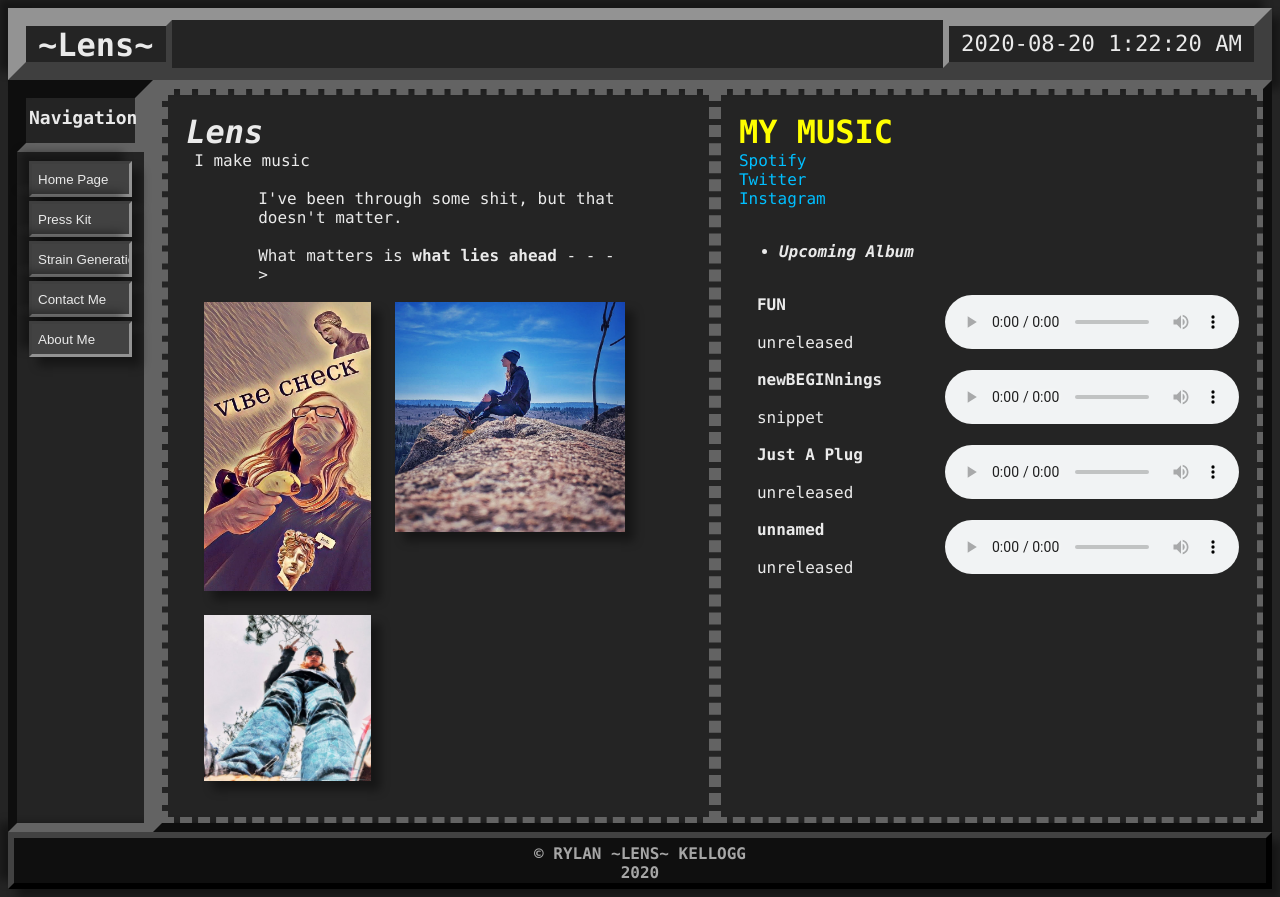
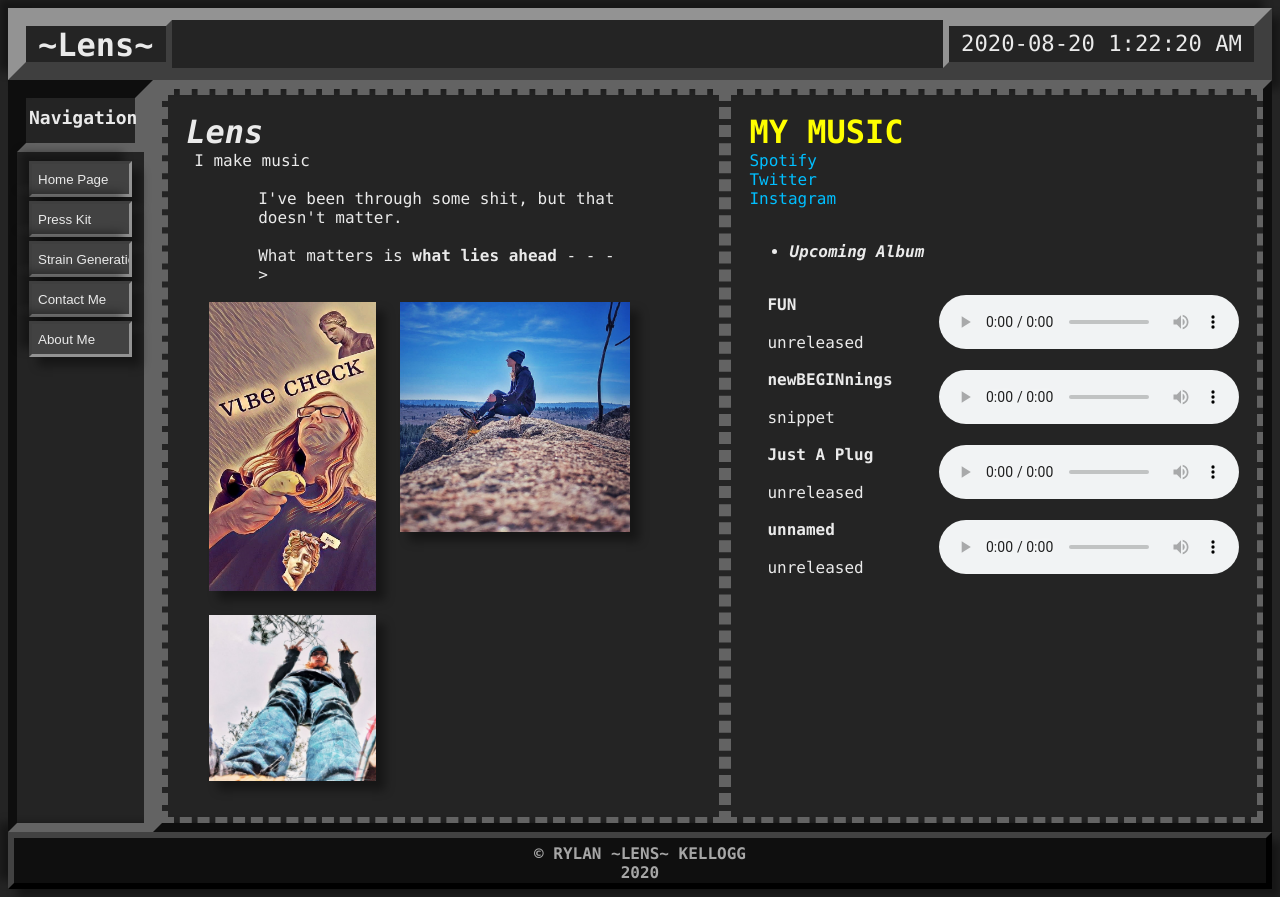
Before and after one commit to LensPlaysGames/LensSite, a PHP site: page /EPK.html in a window 1280 px wide. Run offline with PHP 8.4, Linux system fonts and the light colour scheme.

Commit message:
V0.2.2.5 -- Styling Changes
yup

```diff
--- a/CSS/StyleSheet1.css
+++ b/CSS/StyleSheet1.css
@@ -52,7 +52,6 @@
 }
 
 .contentcont {
-    width: 100%;
     float: left;
     display: flex;
     flex-direction: column;
@@ -62,7 +61,6 @@
 }
 
 .contenttxt {
-    width: 100%;
     float: left;
     display: flex;
     flex-direction: column;
--- a/EPK.html
+++ b/EPK.html
@@ -19,7 +19,7 @@
 	<div class="flexrow">
 		<div id="div_sidebar" class="sidebar"></div>
 
-		<div id="div_content" class="content flexrow maxwidth">
+		<div id="div_content" class="content flexrow">
 
 			<div class="contentcont nomar">
 				<h1 class="nomar"><cite>Lens</cite></h1>
```
